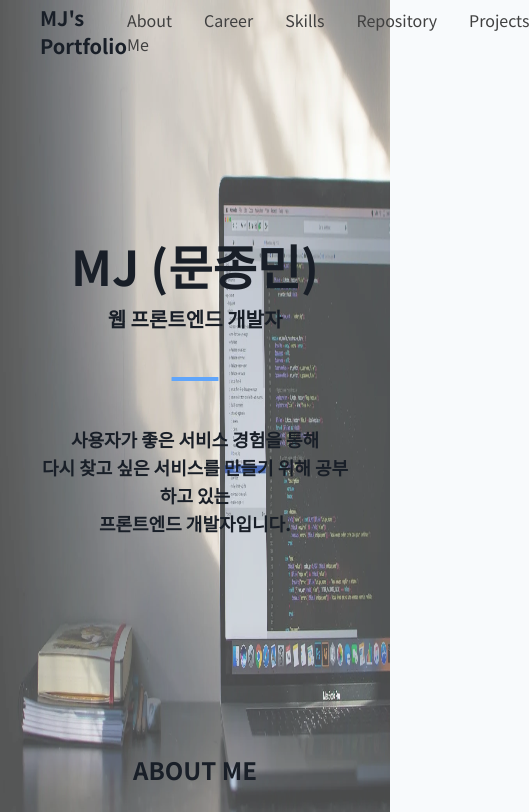
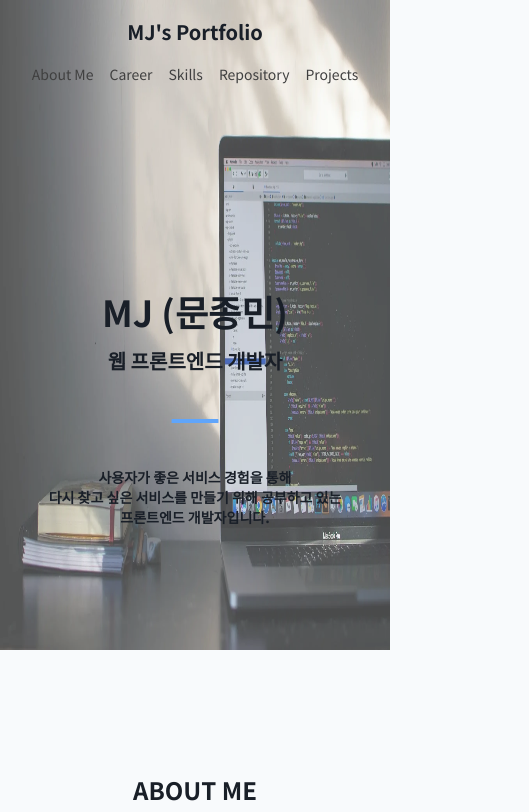
Before and after one commit to jjongminmoon/Portfolio, a Next.js app: page / in a window 390 px wide. Shown: the top 812 px of the page, 529 px wide, since content can reach past the window. Built offline with nearby package versions, Linux system fonts and the light colour scheme.

Commit message:
반응형 웹 CSS 요소 수정

```diff
--- a/src/components/Home.tsx
+++ b/src/components/Home.tsx
@@ -9,15 +9,15 @@ export default function Home() {
       className={`flex flex-col gap-4 justify-center items-center h-[650px] font-bold px-60 ${responsive}`}
     >
       <Image
-        className="absolute top-0 left-0 w-full h-full opacity-70 -z-50"
+        className="absolute top-0 left-0 w-full h-[650px] opacity-70 -z-50"
         src={mainImage}
         alt="Main Image"
       />
 
-      <h1 className="text-5xl">{"MJ (문종민)"}</h1>
+      <h1 className="text-5xl sm:text-4xl">{"MJ (문종민)"}</h1>
       <h2 className="text-xl">웹 프론트엔드 개발자</h2>
       <Divider />
-      <p className="text-lg text-center">
+      <p className="text-lg text-center sm:text-sm">
         사용자가 좋은 서비스 경험을 통해
         <br />
         다시 찾고 싶은 서비스를 만들기 위해 공부하고 있는
--- a/src/components/Navbar.tsx
+++ b/src/components/Navbar.tsx
@@ -23,13 +23,14 @@ export default function Navbar() {
   });
 
   return (
+    <>
       <section
-      className={`px-60 w-full flex justify-between items-center h-16 ${
+        className={`relative px-60 w-full flex justify-between items-center h-16 sm:justify-center ${
           scrollPosition > 0 ? "bg-white shadow-md" : "bg-transparent"
         } ${responsive}`}
       >
         <h1 className="text-xl font-bold">{"MJ's Portfolio"}</h1>
-      <nav className="flex gap-8 text-neutral-700">
+        <nav className="flex gap-8 text-neutral-700 sm:hidden">
           {navList.map((list) => (
             <Link
               className="cursor-pointer"
@@ -44,5 +45,20 @@ export default function Navbar() {
           ))}
         </nav>
       </section>
+      <nav className="flex justify-center gap-4 text-neutral-700 text-sm md:hidden lg:hidden xl:hidden">
+        {navList.map((list) => (
+          <Link
+            className="cursor-pointer"
+            key={list.path}
+            to={list.path}
+            spy={true}
+            smooth={true}
+            offset={-60}
+          >
+            {list.title}
+          </Link>
+        ))}
+      </nav>
+    </>
   );
 }
--- a/src/components/Repository.tsx
+++ b/src/components/Repository.tsx
@@ -39,7 +39,7 @@ export default function Repository() {
               {list.name}
             </h1>
             <Link
-              className="text-blue-400"
+              className="text-blue-400 sm:text-sm"
               href={list.path}
               target="_blank"
               referrerPolicy="no-referrer"
@@ -47,7 +47,7 @@ export default function Repository() {
               🔗{list.path}🔗
             </Link>
             <h2 className="text-xl font-bold">{list.title}</h2>
-            <div className="flex flex-col gap-1 text-center">
+            <div className="flex flex-col gap-1 text-center sm:text-xs">
               <p>{list.content1}</p>
               <p>{list.content2}</p>
               <p>{list.content3}</p>
--- a/src/components/projects/Mout.tsx
+++ b/src/components/projects/Mout.tsx
@@ -14,11 +14,11 @@ export default function Mout() {
 
   return (
     <article className="bg-white rounded-lg px-10 py-5 mb-10">
-      <div className="flex justify-between items-center gap-3 mb-5">
+      <div className="flex justify-between items-center gap-3 mb-5 sm:flex-col">
         <div className="w-full text-center">
           <h1 className="text-4xl font-bold mb-4">Mout__ </h1>
-          <h2 className="text-lg">쇼핑몰 및 스타일 공유 커뮤니티 (개인 프로젝트)</h2>
-          <p className="text-gray-500">(2023.03.13 - 04.02)</p>
+          <h2 className="text-lg sm:text-xs">쇼핑몰 및 스타일 공유 커뮤니티 (개인 프로젝트)</h2>
+          <p className="text-gray-500 sm:text-xs">(2023.03.13 - 04.02)</p>
         </div>
         <Image className="w-3/5 h-full border" src={moutCategory} alt="Project Image" />
       </div>
@@ -44,14 +44,14 @@ export default function Mout() {
           <SubTitle>
             배포 링크 :{" "}
             <Link
-              className="text-blue-400"
+              className="text-blue-400 sm:text-sm"
               href="https://mjstore.vercel.app/"
               referrerPolicy="no-referrer"
             >
               https://mjstore.vercel.app/
             </Link>
           </SubTitle>
-          <div className="flex items-center my-2">
+          <div className="flex items-center my-2 sm:text-sm sm:flex-col sm:items-start">
             <SubTitle>기술 스택 : </SubTitle>
             <p>
               &nbsp;Typescript, React, React-Query, Emotion, Firebase Auth, Firestore Database,
```
Lines whose indentation alone changed are shown as unchanged.
